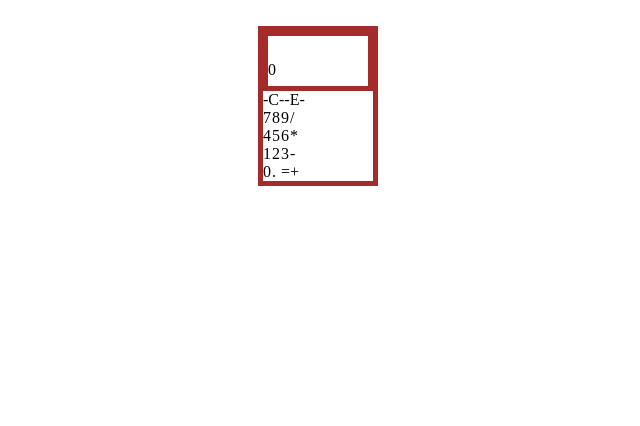
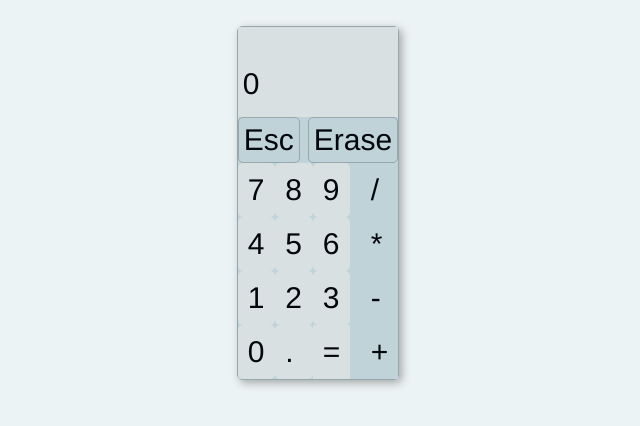
Before and after one commit to Gche04/Calculator, a plain HTML site: page index.html in a window 1280 px wide. Shown: the whole page, without its empty margins (322-962 px from the left). Drawn offline with Linux system fonts and the light colour scheme.

Commit message:
added style

```diff
--- a/index.html
+++ b/index.html
@@ -15,9 +15,10 @@
             <div class="display-result">0</div>
         </div>
 
+        <div class="buttons">
             <div class="remover">
-            <div data-clear="Escape" class="clear">-C-</div>
-            <div data-erase="Backspace" class="erase">-E-</div>
+                <div class="clear">Esc</div>
+                <div class="erase">Erase</div>
             </div>
 
             <div class="buttons-container">
@@ -33,7 +34,7 @@
                     <div data-button="3" class="button">3</div>
                     <div data-button="0" class="button">0</div>
                     <div data-button="." class="button">.</div>
-                <div data-equals="=" class="equals">=</div>
+                    <div class="equals">=</div>
                 </div>
 
                 <div class="operators">
@@ -44,6 +45,7 @@
                 </div>
             </div>
         </div>
+    </div>
 
     <script src="script.js"></script>
 </body>
--- a/style.css
+++ b/style.css
@@ -1,31 +1,70 @@
 
-body, .remover, .buttons-container{
+body, .remover, .buttons-container, .buttons{
     display: flex;
+}
+
+.button, .equals, .display{
+    background-color: rgb(217, 224, 226);
 }
 
 body{
     justify-content: center;
     align-items: center;
+    font-family: 'Franklin Gothic Medium', 'Arial Narrow', Arial, sans-serif;
+    font-size: 30px;
+    color: rgb(1, 7, 12);
     padding: 18px;
+    background-color: rgb(236, 243, 245);
 }
 
 #calculator-container{
-    max-width: 10em;
-    max-height: 20em;
-    border: 5px brown solid;
+    border: 1px rgb(151, 168, 172) solid;
+    border-radius: 5px;
+    box-shadow: 3px 3px 8px rgb(165, 168, 168);
+}
+
+.display-work, .display-result{
+    padding: 5px 0px;
+    height: 25px;
 }
 
 .display{
-    width: 100px;
-    height: 50px;
-    border: 5px brown solid;
+    padding: 0px 5px 20px;
 }
 
-.display-work, .display-result{
-    height: 25px;
+.remover{
+    justify-content: space-around;
+    gap: 8px;
+}
+
+.buttons{
+    background-color: rgb(191, 211, 216);
+}
+
+.clear, .erase{
+    padding: 5px;
+    border: 1px rgb(151, 168, 172) solid;
+    border-radius: 5px;
+}
+
+.buttons-container{
+    justify-content: space-between;
+    align-items: center;
+}
+
+.buttons{
+    flex-direction: column;
 }
 
 .figure-buttons{
     display: grid;
     grid-template-columns: repeat(3, 1fr);
 }
+
+.button, .equals, .operator{
+    padding: 10px;
+}
+
+.button{
+    border-radius: 5px;
+}
```
Lines whose indentation alone changed are shown as unchanged.
